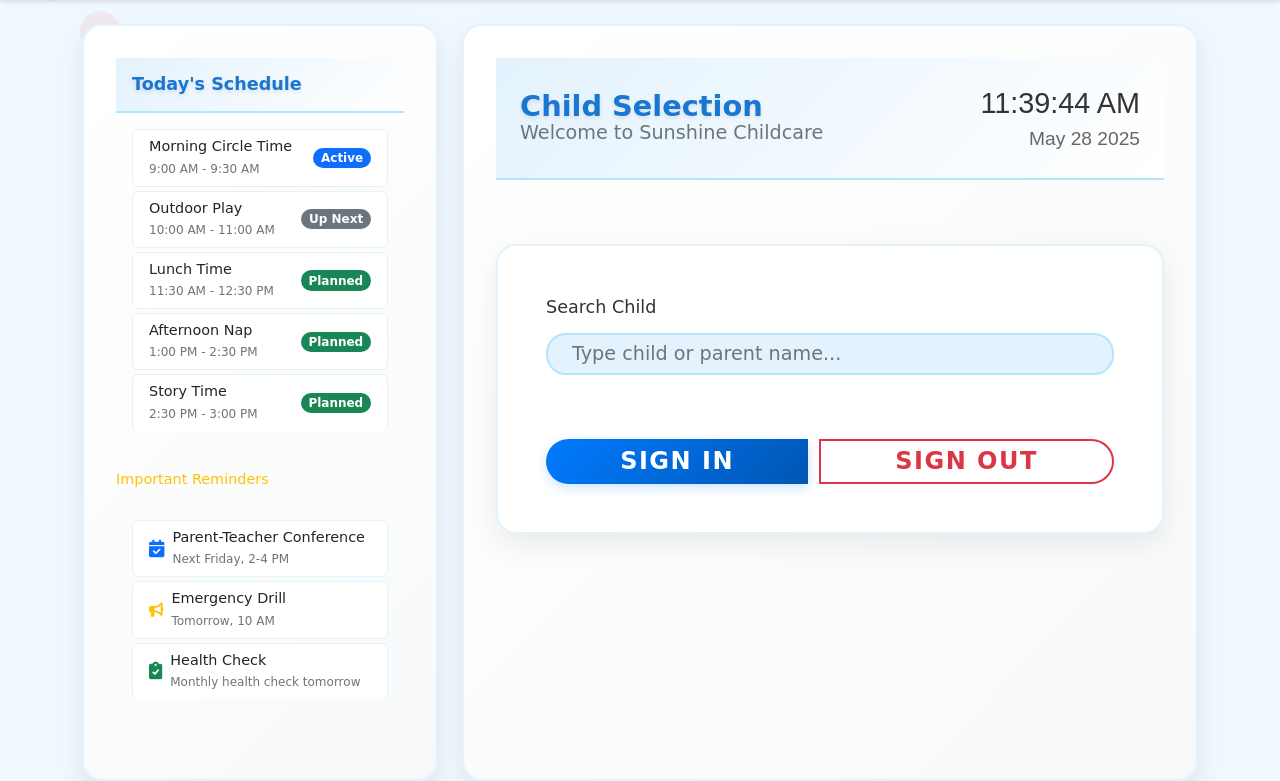
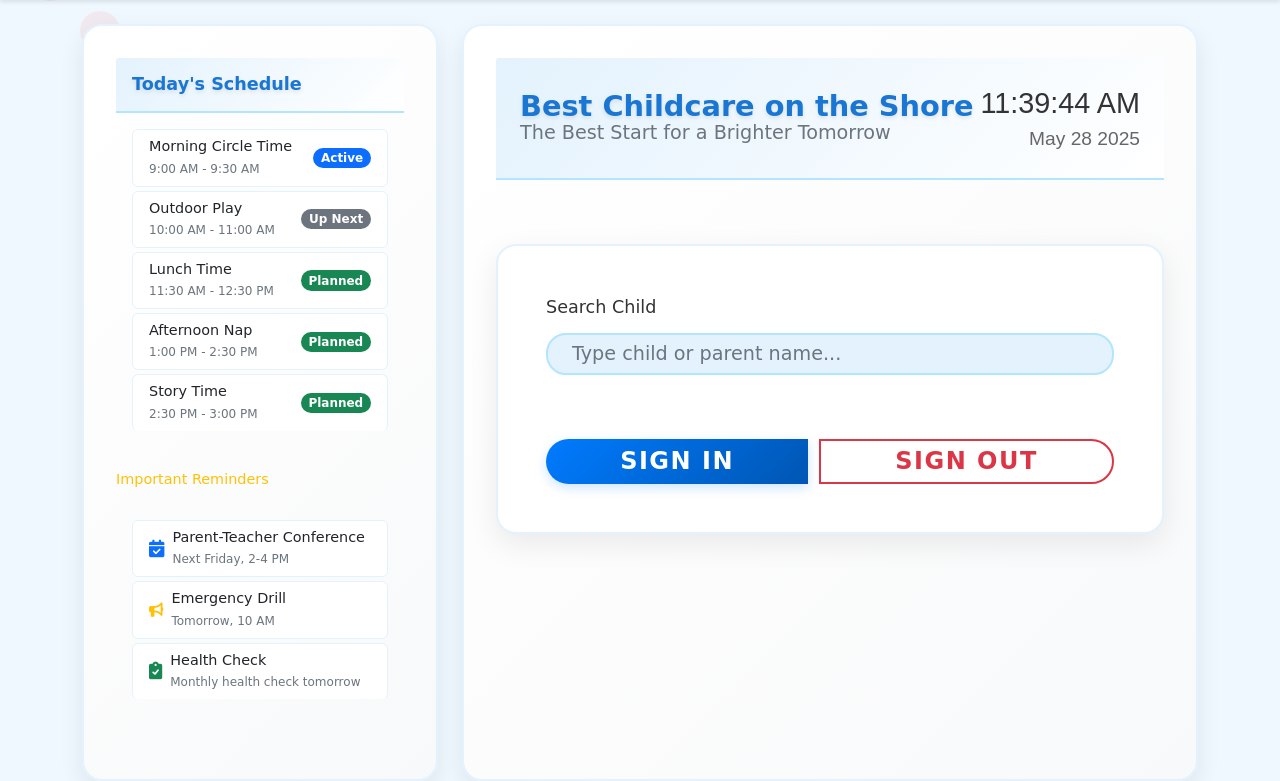
Before and after one commit to christopherece/childcare_attendace, a Django app: page / in a window 1280 px wide. Shown: the part 69-850 px from the top of the page. Run offline with Django 5.2, Linux system fonts and the light colour scheme.

Commit message:
Modified Heaer

```diff
--- a/attendance/templates/attendance/dashboard.html
+++ b/attendance/templates/attendance/dashboard.html
@@ -667,8 +667,8 @@
         <div class="card card-lg">
             <div class="card-header d-flex justify-content-between align-items-center">
                 <div>
-                    <h3 class="card-title mb-0">Child Selection</h3>
-                    <p class="card-subtitle mb-0 text-muted">Welcome to Sunshine Childcare</p>
+                    <h3 class="card-title mb-0">Best Childcare on the Shore</h3>
+                    <p class="card-subtitle mb-0 text-muted">The Best Start for a Brighter Tomorrow</p>
                 </div>
                 <div class="clock-container">
                     <div class="clock">
@@ -682,8 +682,7 @@
                     {% csrf_token %}
                     <div class="child-profile mb-4 d-none">
                         <div class="text-center">
-                            <img id="childProfilePic" src="" alt="Child Profile"
-                                 class="rounded-circle mb-3" style="width: 120px; height: 120px; object-fit: cover;">
+                            <img id="childProfilePic" src="/static/images/child_pix/user-default.png" alt="Child Profile" class="rounded-circle mb-3" style="width: 120px; height: 120px; object-fit: cover;">
                             <h4 class="mb-1" id="childNameDisplay"></h4>
                             <p class="text-muted mb-0" id="parentNameDisplay"></p>
                         </div>
```
